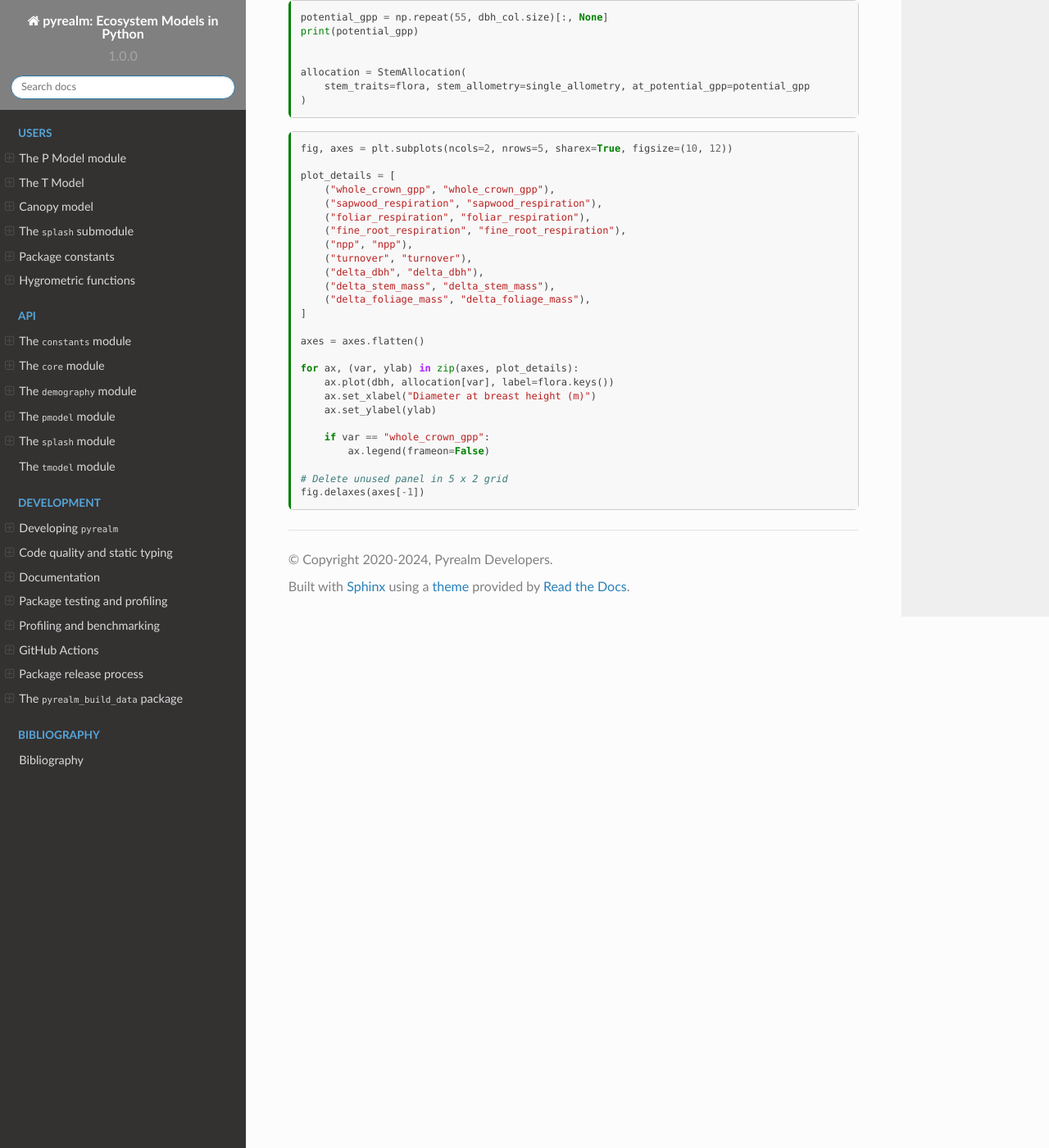
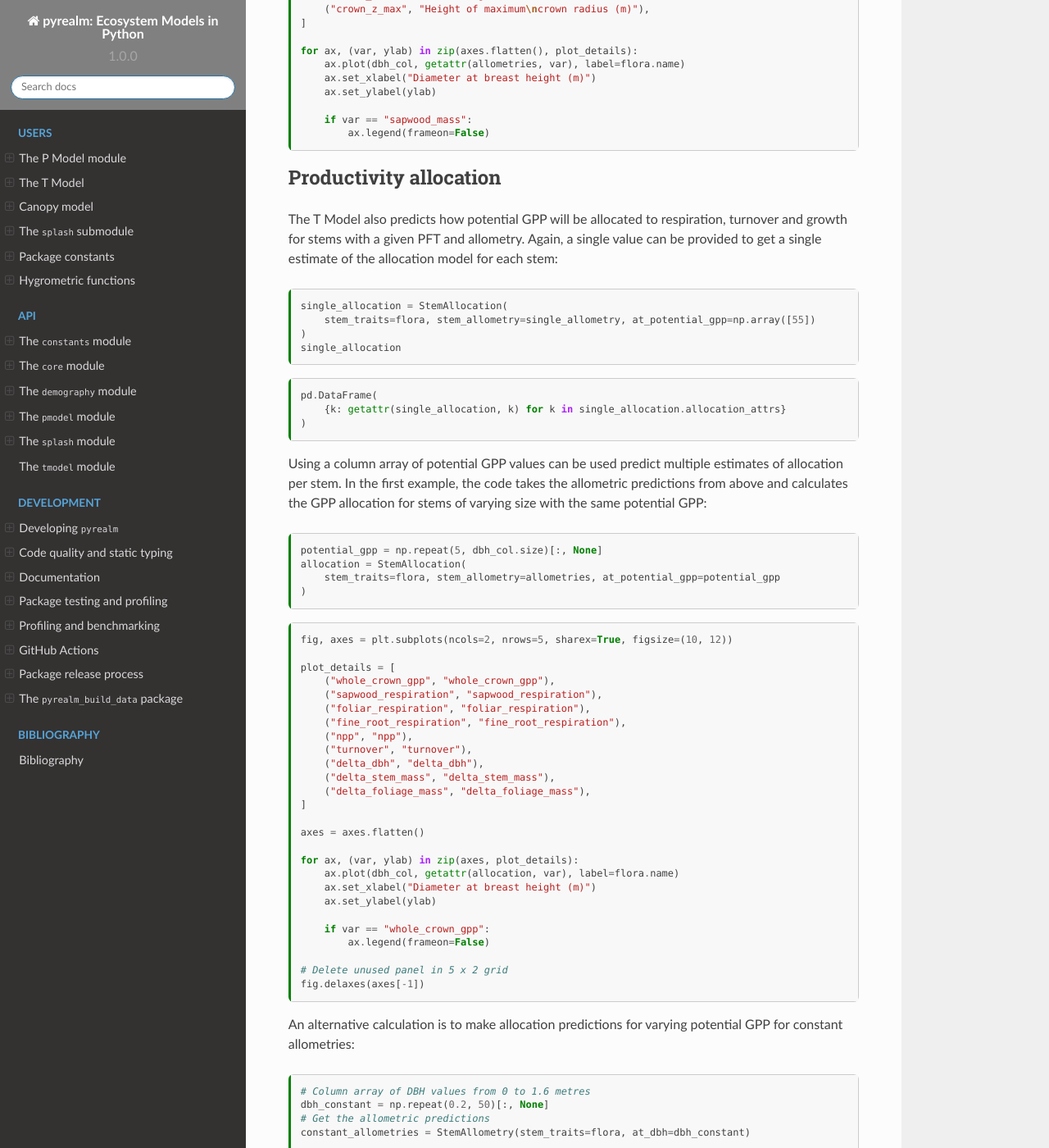
Before and after one commit to ImperialCollegeLondon/pyrealm, a Sphinx documentation site: the page built from docs/source/users/demography/flora.md, in a window 1280 px wide and 1400 px high, scrolled down 3381 px. Shown: the whole window at 82% size. Built offline with Sphinx 7.4.7 and the Read the Docs theme 2.0.0, drawn with Linux system fonts in a browser that asks for light colours; cross-references to code outside the pages are shown as plain code; the version number is read from the project's files by our own code; some of the changed text lies outside the part shown.

Commit message:
Updated user docs

````diff
--- a/docs/source/users/demography/flora.md
+++ b/docs/source/users/demography/flora.md
@@ -26,6 +26,7 @@
 ```{code-cell}
 from matplotlib import pyplot as plt
 import numpy as np
+import pandas as pd
 
 from pyrealm.demography.flora import PlantFunctionalType, Flora
 
@@ -40,53 +41,55 @@
 but also include parameters for crown shape that follow the implementation developed in
 the PlantFATE model {cite}`joshi:2022a`.
 
+<!-- markdownlint-disable MD007 MD004 -->
+
 :::{list-table}
 :widths: 10 30
 :header-rows: 1
 
-* * Trait name
-  * Description
-* * `a_hd`
-  * Initial slope of height-diameter relationship ($a$, -)
-* * `ca_ratio`
-  * Initial ratio of crown area to stem cross-sectional area ($c$, -)
-* * `h_max`
-  * Maximum tree height ($H_m$, m)
-* * `rho_s`
-  * Sapwood density ($\rho_s$, kg Cm-3)
-* * `lai`
-  * Leaf area index within the crown ($L$,  -)
-* * `sla`
-  * Specific leaf area ($\sigma$,  m2 kg-1 C)
-* * `tau_f`
-  * Foliage turnover time ($\tau_f$,years)
-* * `tau_r`
-  * Fine-root turnover time ($\tau_r$,  years)
-* * `par_ext`
-  * Extinction coefficient of photosynthetically active radiation (PAR) ($k$, -)
-* * `yld`
-  * Yield factor ($y$,  -)
-* * `zeta`
-  * Ratio of fine-root mass to foliage area ($\zeta$, kg C m-2)
-* * `resp_r`
-  * Fine-root specific respiration rate ($r_r$, year-1)
-* * `resp_s`
-  * Sapwood-specific respiration rate ($r_s$,  year-1)
-* * `resp_f`
-  * Foliage maintenance respiration fraction ($r_f$,  -)
-* * `m`
-  * Crown shape parameter ($m$, -)
-* * `n`
-  * Crown shape parameter ($n$, -)
-* * `f_g`
-  * Crown gap fraction ($f_g$, -)
-* * `q_m`
-  * Scaling factor to derive maximum crown radius from crown area.
-* * `z_max_prop`
-  * Proportion of stem height at which maximum crown radius is found.
+* - Trait name
+  - Description
+* - `a_hd`
+  - Initial slope of height-diameter relationship ($a$, -)
+* - `ca_ratio`
+  - Initial ratio of crown area to stem cross-sectional area ($c$, -)
+* - `h_max`
+  - Maximum tree height ($H_m$, m)
+* - `rho_s`
+  - Sapwood density ($\rho_s$, kg Cm-3)
+* - `lai`
+  - Leaf area index within the crown ($L$,  -)
+* - `sla`
+  - Specific leaf area ($\sigma$,  m2 kg-1 C)
+* - `tau_f`
+  - Foliage turnover time ($\tau_f$,years)
+* - `tau_r`
+  - Fine-root turnover time ($\tau_r$,  years)
+* - `par_ext`
+  - Extinction coefficient of photosynthetically active radiation (PAR) ($k$, -)
+* - `yld`
+  - Yield factor ($y$,  -)
+* - `zeta`
+  - Ratio of fine-root mass to foliage area ($\zeta$, kg C m-2)
+* - `resp_r`
+  - Fine-root specific respiration rate ($r_r$, year-1)
+* - `resp_s`
+  - Sapwood-specific respiration rate ($r_s$,  year-1)
+* - `resp_f`
+  - Foliage maintenance respiration fraction ($r_f$,  -)
+* - `m`
+  - Crown shape parameter ($m$, -)
+* - `n`
+  - Crown shape parameter ($n$, -)
+* - `f_g`
+  - Crown gap fraction ($f_g$, -)
+* - `q_m`
+  - Scaling factor to derive maximum crown radius from crown area.
+* - `z_max_prop`
+  - Proportion of stem height at which maximum crown radius is found.
 :::
 
-+++
+<!-- markdownlint-enable MD007 MD004 -->
 
 ## Plant Functional Types
 
@@ -124,6 +127,10 @@
 flora
 ```
 
+```{code-cell}
+pd.DataFrame({k: getattr(flora, k) for k in flora.trait_attrs})
+```
+
 You can also create `Flora` instances using PFT data stored TOML, JSON and CSV file formats.
 
 ## Stem allometry
@@ -144,12 +151,19 @@
 * Height of maximum crown radius (`crown_z_max`, m).
 
 The DBH input can be a scalar array or a one dimensional array providing a single value
-for each PFT. This then calculates a single estimate for a specific stem size.
+for each PFT. This then calculates a single estimate at the given size for each stem.
 
 ```{code-cell}
 # Calculate a single prediction
 single_allometry = StemAllometry(stem_traits=flora, at_dbh=np.array([0.1, 0.1, 0.1]))
-single_allometry.stem_height
+```
+
+We can display those predictions as a `pandas.DataFrame`:
+
+```{code-cell}
+pd.DataFrame(
+    {k: getattr(single_allometry, k) for k in single_allometry.allometry_attrs}
+)
 ```
 
 However, the DBH values can also be a column array (an `N` x 1 array). In this case, the
@@ -190,13 +204,34 @@
         ax.legend(frameon=False)
 ```
 
+## Productivity allocation
+
+The T Model also predicts how potential GPP will be allocated to respiration, turnover
+and growth for stems with a given PFT and allometry. Again, a single value can be
+provided to get a single estimate of the allocation model for each stem:
+
 ```{code-cell}
-potential_gpp = np.repeat(55, dbh_col.size)[:, None]
-print(potential_gpp)
+single_allocation = StemAllocation(
+    stem_traits=flora, stem_allometry=single_allometry, at_potential_gpp=np.array([55])
+)
+single_allocation
+```
 
+```{code-cell}
+pd.DataFrame(
+    {k: getattr(single_allocation, k) for k in single_allocation.allocation_attrs}
+)
+```
 
+Using a column array of potential GPP values can be used predict multiple estimates of
+allocation per stem. In the first example, the code takes the allometric predictions
+from above and calculates the GPP allocation for stems of varying size with the same
+potential GPP:
+
+```{code-cell}
+potential_gpp = np.repeat(5, dbh_col.size)[:, None]
 allocation = StemAllocation(
-    stem_traits=flora, stem_allometry=single_allometry, at_potential_gpp=potential_gpp
+    stem_traits=flora, stem_allometry=allometries, at_potential_gpp=potential_gpp
 )
 ```
 
@@ -218,7 +253,7 @@
 axes = axes.flatten()
 
 for ax, (var, ylab) in zip(axes, plot_details):
-    ax.plot(dbh, allocation[var], label=flora.keys())
+    ax.plot(dbh_col, getattr(allocation, var), label=flora.name)
     ax.set_xlabel("Diameter at breast height (m)")
     ax.set_ylabel(ylab)
 
@@ -228,3 +263,41 @@
 # Delete unused panel in 5 x 2 grid
 fig.delaxes(axes[-1])
 ```
+
+An alternative calculation is to make allocation predictions for varying potential GPP
+for constant allometries:
+
+```{code-cell}
+# Column array of DBH values from 0 to 1.6 metres
+dbh_constant = np.repeat(0.2, 50)[:, None]
+# Get the allometric predictions
+constant_allometries = StemAllometry(stem_traits=flora, at_dbh=dbh_constant)
+
+potential_gpp_varying = np.linspace(1, 10, num=50)[:, None]
+allocation_2 = StemAllocation(
+    stem_traits=flora,
+    stem_allometry=constant_allometries,
+    at_potential_gpp=potential_gpp_varying,
+)
+```
+
+```{code-cell}
+fig, axes = plt.subplots(ncols=2, nrows=5, sharex=True, figsize=(10, 12))
+
+axes = axes.flatten()
+
+for ax, (var, ylab) in zip(axes, plot_details):
+    ax.plot(potential_gpp_varying, getattr(allocation_2, var), label=flora.name)
+    ax.set_xlabel("Potential GPP")
+    ax.set_ylabel(ylab)
+
+    if var == "whole_crown_gpp":
+        ax.legend(frameon=False)
+
+# Delete unused panel in 5 x 2 grid
+fig.delaxes(axes[-1])
+```
+
+```{code-cell}
+
+```
````
